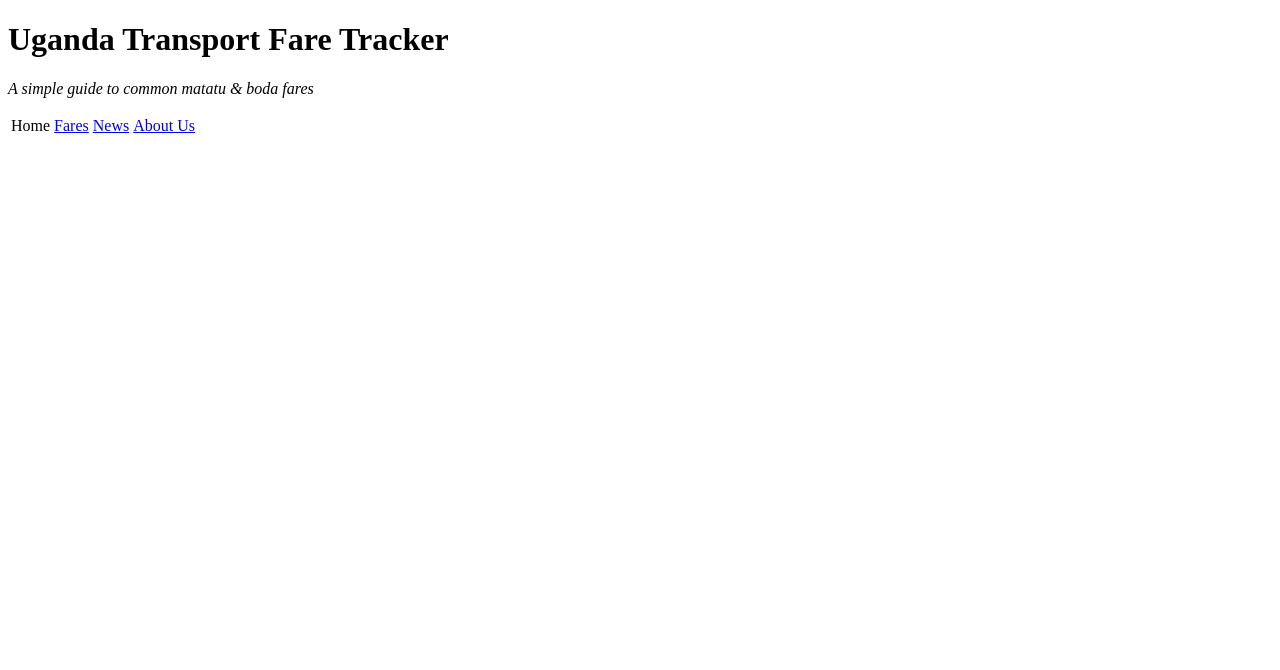
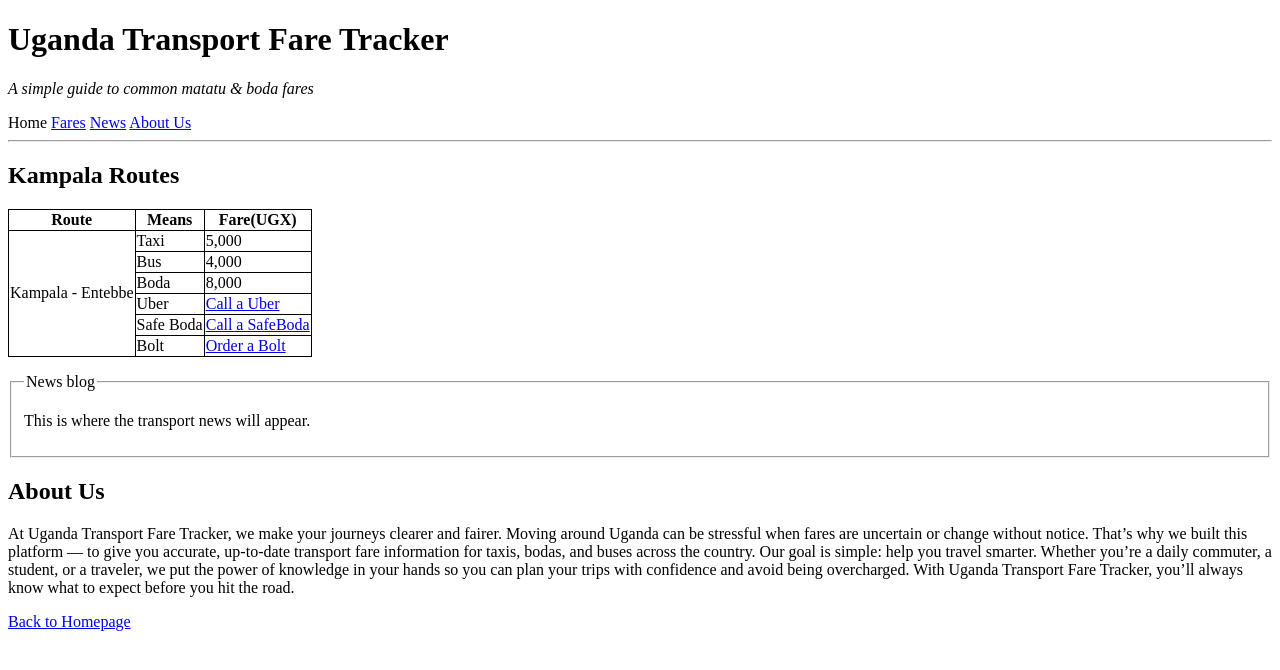
Before and after one commit to newgithubber0123/uganda-fare-tracker, a plain HTML site: page index.html in a window 1280 px wide. Drawn offline with Linux system fonts and the light colour scheme.

Commit message:
Add files via upload

```diff
--- a/index.html
+++ b/index.html
@@ -2,24 +2,100 @@
 <html lang="en">
 
 <head>
- <title>Uganda Transport Fare Tracker</title>
-
+   <title>Uganda Transport Fare Tracker</title>
+   <link rel="stylesheet" href="main.css">
 </head>
 
 <body>
-    <h1>Uganda Transport Fare Tracker</h1>
-    <p><em>A simple guide to common matatu & boda fares</em></p>
+   <h1>Uganda Transport Fare Tracker</h1>
+   <p><em>A simple guide to common matatu & boda fares</em></p>
+   <section id="navigation">
+      <nav>
 
-    <nav>
+         <tr>
+            <td>Home</td>
+            <td><a href="#fares">Fares</a></td>
+            <td><a href="#news">News</a></td>
+            <td><a href="#about">About Us</a></td>
+         </tr>
+
+      </nav>
+   </section>
+
+   <hr>
+
+   <section id="fares">
+      <h2>Kampala Routes</h2>
       <table>
          <tr>
-            <td>Home</td>
-            <td><a href="fares.html">Fares</a></td>
-            <td><a href="news.html">News</a></td>
-            <td><a href="about.html">About Us</a></td>
+            <th>Route</th>
+            <th>Means</th>
+            <th>Fare(UGX)</th>
+
          </tr>
+         <tr>
+            <td rowspan="6">Kampala - Entebbe</td>
+            <td>Taxi</td>
+            <td>5,000</td>
+         <tr>
+            <td>Bus</td>
+            <td>4,000</td>
+         </tr>
+         <tr>
+            <td>Boda</td>
+            <td>8,000</td>
+         </tr>
+         <tr>
+            <td>Uber</td>
+            <td><a href="https://www.uber.com/ug/en/ride/">Call a Uber</a></td>
+         </tr>
+         <tr>
+            <td>Safe Boda</td>
+            <td><a href="https://www.safeboda.com/home-ug">Call a SafeBoda</a></td>
+         </tr>
+         <tr>
+            <td>Bolt</td>
+            <td><a href="https://bolt.eu/en-ug/rides/">Order a Bolt</a></td>
+         </tr>
+
+
+
+         </tr>
+
       </table>
+   </section>
+   <section id="news">
+      <p>
+      <fieldset>
+         <legend>News blog</legend>
+         <p>
+            This is where the transport news will appear.
+         </p>
+      </fieldset>
+      </p>
+   </section>
 
+
+   <section id="about">
+      <h2>About Us</h2>
+      <p></p>
+      At Uganda Transport Fare Tracker, we make your journeys clearer and fairer.
+
+      Moving around Uganda can be stressful when fares are uncertain or change without notice. That’s why we built this
+      platform — to give you accurate, up-to-date transport fare information for taxis, bodas, and buses across the
+      country.
+
+      Our goal is simple: help you travel smarter. Whether you’re a daily commuter, a student, or a traveler, we put the
+      power of knowledge in your hands so you can plan your trips with confidence and avoid being overcharged.
+
+      With Uganda Transport Fare Tracker, you’ll always know what to expect before you hit the road.
+      </p>
+
+   </section>
+
+   <p>
+      <a href="/">Back to Homepage</a>
+   </p>
 
 </body>
 
```
